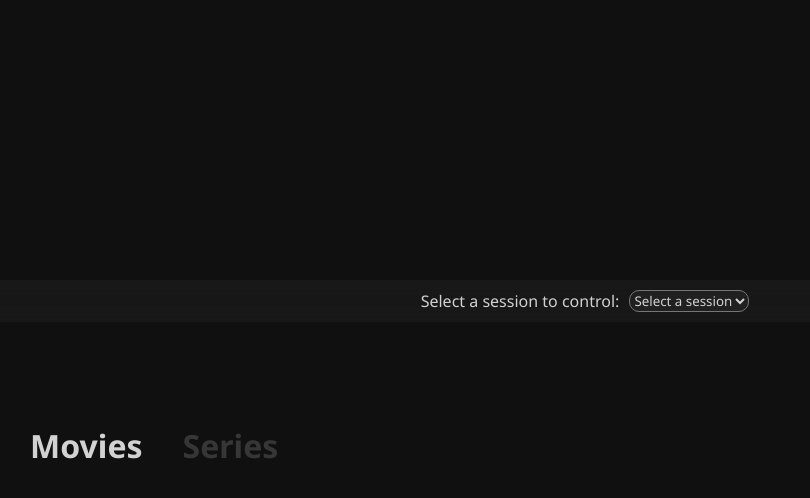
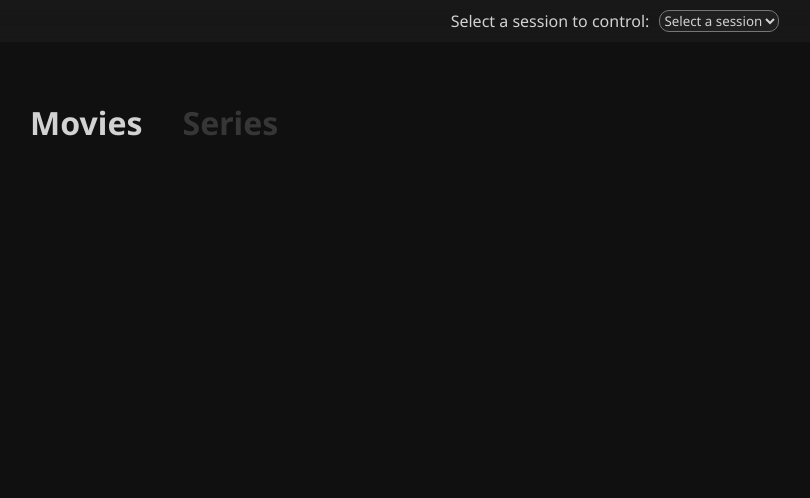
Before and after one commit to dbarf22/MediaScheduler, a plain HTML site: page frontend/index.html in a window 1280 px wide. Shown: the whole page, without its empty margins (50-860 px from the left). Drawn offline with nearby package versions, Linux system fonts and the light colour scheme; no server answers.

Commit message:
Fixed navbar appearing in middle of screen on webkit browsers

```diff
--- a/frontend/styles.css
+++ b/frontend/styles.css
@@ -1,3 +1,4 @@
+
 body {
   margin: 0;
   padding:0;
@@ -5,12 +6,13 @@ body {
   font-family: "Noto Sans", sans-serif;
   align-content: center;
   color: #d2d2d2;
+  height: 100;
 }
 
 .navbar {
   display: flex;
-  position: sticky;
-  top: 0;
+  position: fixed;
+  width: 100%;
   z-index: 4;
   justify-content: center;
   padding-inline: 30px;
```
